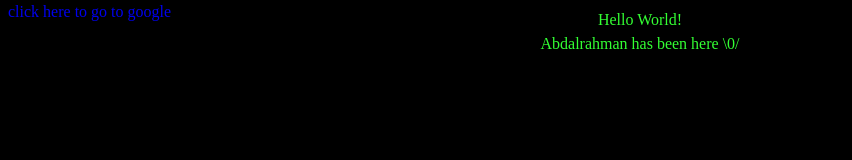
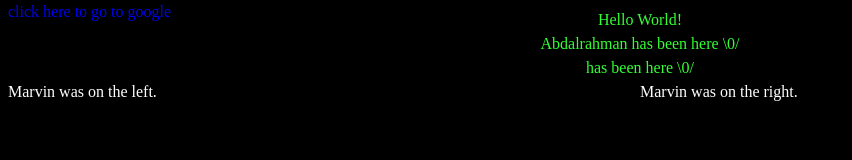
Before and after one commit to codersArmy/codersArmy.github.io, a plain HTML site: page index.html in a window 1280 px wide. Shown: the whole page, without its empty margins (0-852 px from the left). Drawn offline with Linux system fonts and the light colour scheme.

Commit message:
now i made the final changes

```diff
--- a/Main.css
+++ b/Main.css
@@ -9,3 +9,7 @@
     }
 	a{ text-decoration: none;
 	}
+
+	#wholecont {width:100%;}
+	#halfleft {width:50%;float:left;color:white;}
+	#halfright {width:100%;color:white;}
--- a/index.html
+++ b/index.html
@@ -3,9 +3,11 @@
   <link rel="stylesheet" type="text/css" href="Main.css" />
 </head>
   <body>
-  <div class = "nav"> <a href = "http://google.com" > click  here to go to google</div>
+  <div class = "nav"> <a href = "http://google.com" > click  here to go to google</a></div>
     <div class="text">Hello World!</div>
     <p class="text">Abdalrahman has been here \0/</p>
+    <p class="text"> has been here \0/</p>
+    <div id="wholecont"><div id="halfleft">Marvin was on the left.</div><div id="halfright">Marvin was on the right.</div></div>
 
   </body>
 </html>
```
